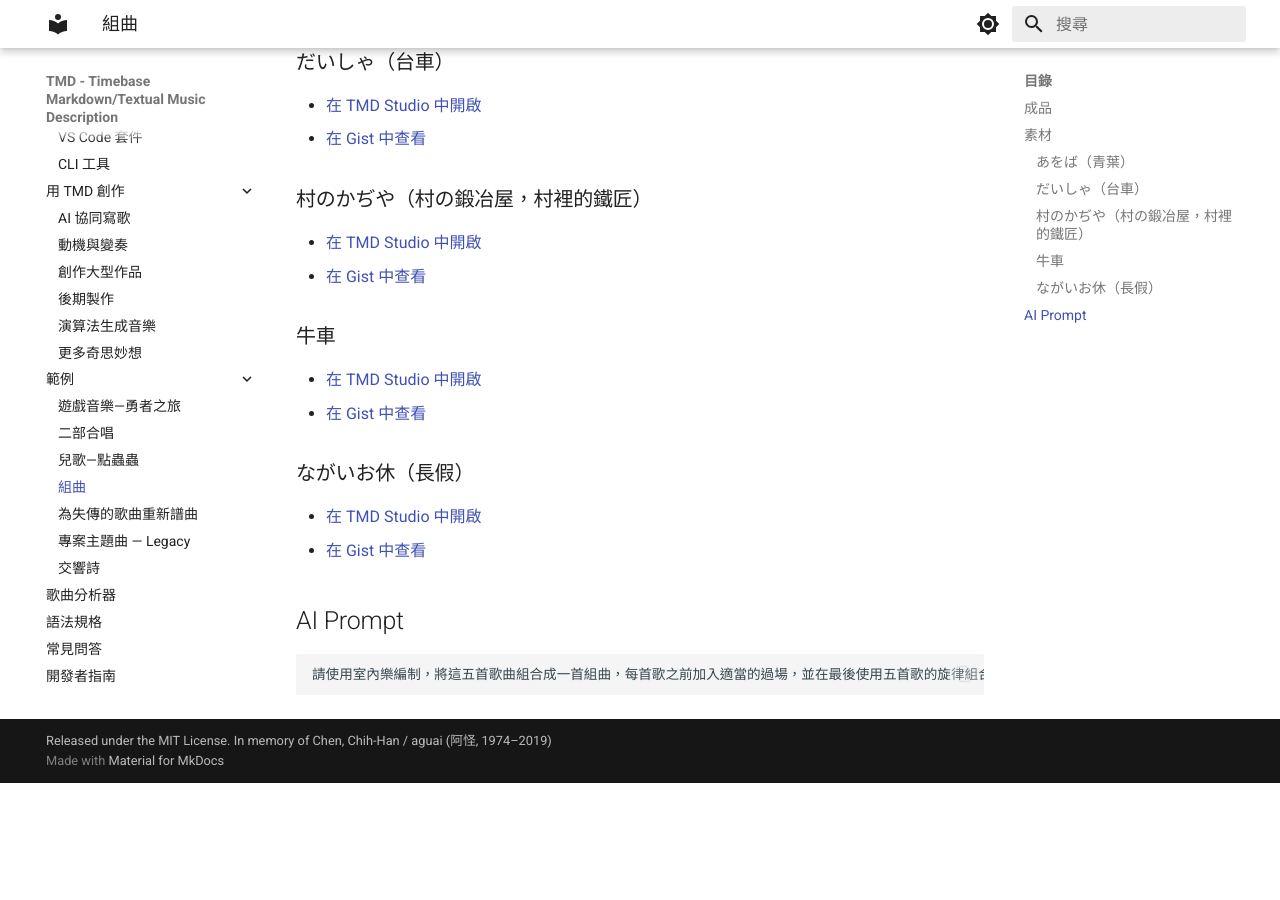
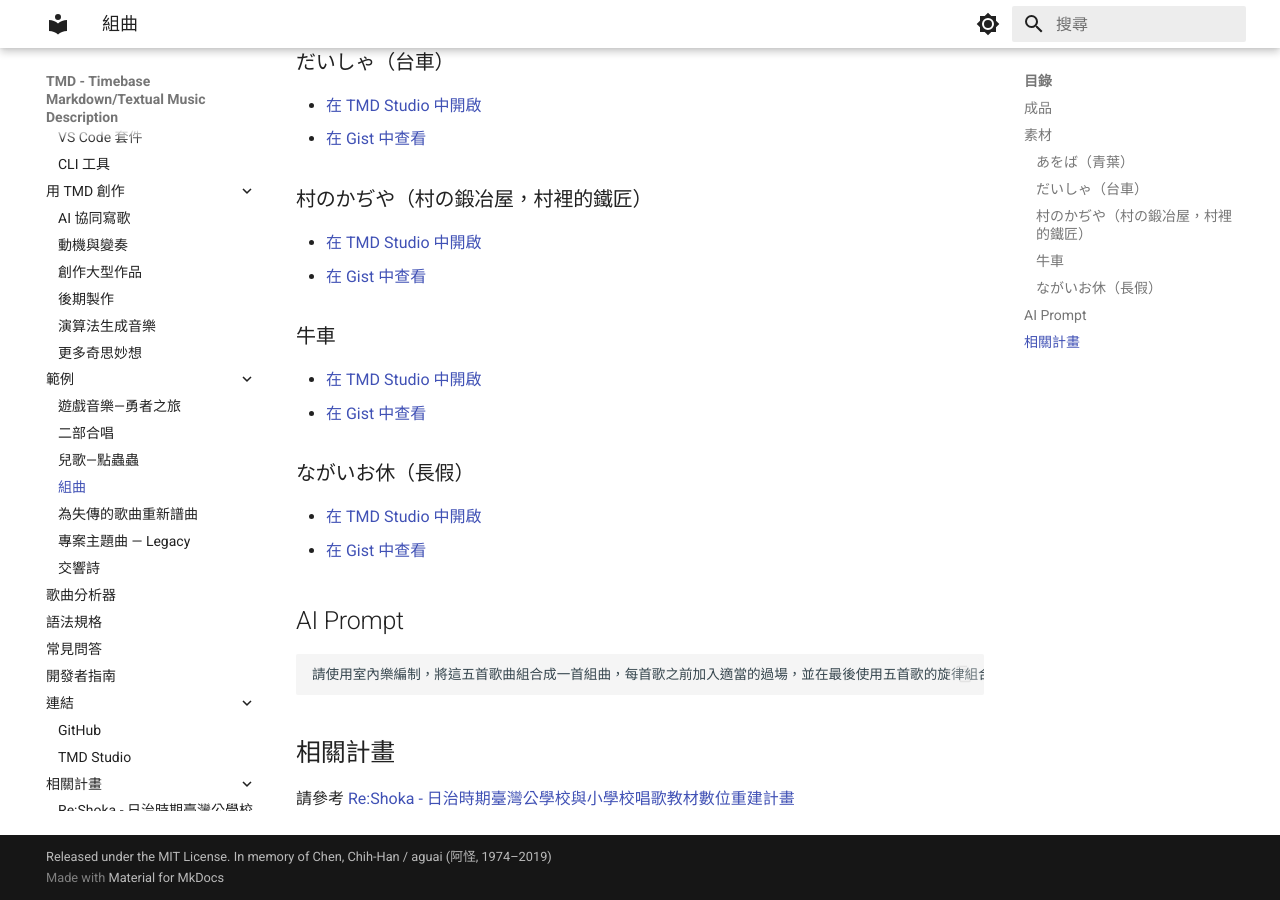
Before and after one commit to TMDLang/TMDLang.github.io, an MkDocs documentation site: the page built from docs/example_kogakko_shoka_grade3_chamber_suite.md, in a window 1280 px wide and 900 px high, scrolled down 1240 px. Built offline with MkDocs 1.6.1 and Material for MkDocs 9.7.7, drawn with Linux system fonts in a browser that asks for light colours; before the commit the page ends 2023 px from its top, so only the background shows below that.

Commit message:
docs: add related project section with reference to Re:Shoka

````diff
--- a/docs/example_kogakko_shoka_grade3_chamber_suite.md
+++ b/docs/example_kogakko_shoka_grade3_chamber_suite.md
@@ -49,3 +49,7 @@ Your browser does not support the audio element.
 ```
 請使用室內樂編制，將這五首歌曲組合成一首組曲，每首歌之前加入適當的過場，並在最後使用五首歌的旋律組合成一段賦格。
 ```
+
+## 相關計畫
+
+請參考 [Re:Shoka - 日治時期臺灣公學校與小學校唱歌教材數位重建計畫](https://tmdlang.github.io/reshoka/)
````
